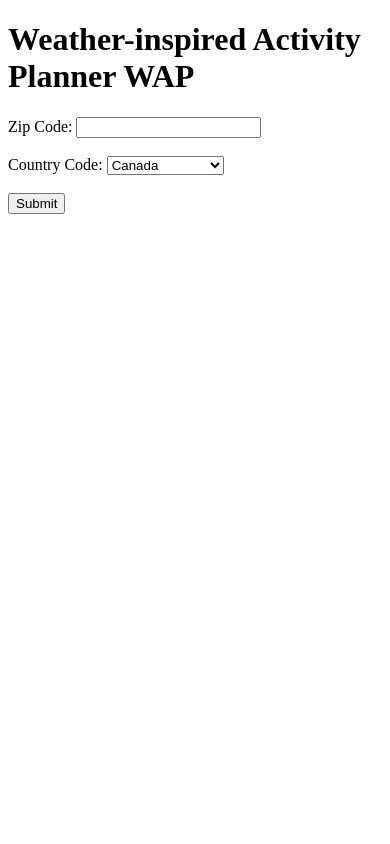
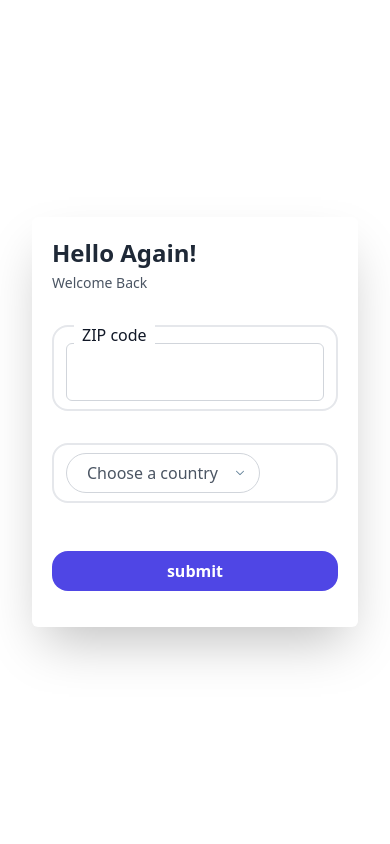
Before and after one commit to zenmonks/hack1, a Django app: page / in a window 390 px wide. Run offline with Django 4.2, Linux system fonts and the light colour scheme; some libraries are stand-ins or nearby versions.

Commit message:
Update index.html

```diff
--- a/syncall/frontend/templates/index.html
+++ b/syncall/frontend/templates/index.html
@@ -4,24 +4,107 @@
     <meta charset="UTF-8">
     <meta name="viewport" content="width=device-width, initial-scale=1.0">
     <title>Home</title>
+     <script src="https://cdn.tailwindcss.com"></script>
 </head>
 <body>
-    <h1>Weather-inspired Activity Planner   WAP</h1>
-    <form id="apiForm" action="{% url 'forecast' %}" method="get">
-        {% csrf_token %}
-        <label for="zipCode">Zip Code:</label>
-        <input type="text" id="zipCode" name="zipCode" required><br><br>
+    <!-- component -->
+<style>
+  .login_img_section {
+  background: linear-gradient(rgba(2,2,2,.7),rgba(0,0,0,.7)),url(https://images.unsplash.com/photo-1650825556125-060e52d40bd0?ixlib=rb-1.2.1&ixid=MnwxMjA3fDB8MHxwaG90by1wYWdlfHx8fGVufDB8fHx8&auto=format&fit=crop&w=1170&q=80) center center;
+}
+</style>
+<div class="h-screen flex">
+          <div class="hidden lg:flex w-full lg:w-1/2 login_img_section
+          justify-around items-center">
+            <div
+                  class="
+                  bg-black
+                  opacity-20
+                  inset-0
+                  z-0"
+                  >
 
-        <label for="countryCode">Country Code:</label>
-        <select id="countryCode" name="countryCode" required>
-            <option value="CA">Canada</option>
-            <option value="IN">India</option>
-            <option value="UK">United Kingdom</option>
-            <option value="US">United States</option>
-        </select><br><br>
+                  </div>
+            <div class="w-full mx-auto px-20 flex-col items-center space-y-6">
+              <h1 class="text-white font-bold text-4xl font-sans">Simple Weather Inspired Activity Planner</h1>
+              <p class="text-white mt-1">The simplest weather</p>
+              <div class="flex justify-center lg:justify-start mt-6">
+                  <a href="#" class="hover:bg-indigo-700 hover:text-white hover:-translate-y-1 transition-all duration-500 bg-white text-indigo-800 mt-4 px-4 py-2 rounded-2xl font-bold mb-2">Hello</a>
+              </div>
+            </div>
+          </div>
+          <div class="flex w-full lg:w-1/2 justify-center items-center bg-white space-y-8">
+            <div class="w-full px-8 md:px-32 lg:px-24">
+            <form class="bg-white rounded-md shadow-2xl p-5">
+              <h1 class="text-gray-800 font-bold text-2xl mb-1">Hello Again!</h1>
+              <p class="text-sm font-normal text-gray-600 mb-8">Welcome Back</p>
+              <div class="flex items-center border-2 mb-8 py-2 px-3 rounded-2xl ">
+                <div class="relative">
+                  <p class="bg-white pt-0 pr-2 pb-0 pl-2 -mt-3 mr-0 mb-0 ml-2 font-medium text-gray-900
+                      absolute" id="zipCode">ZIP code</p>
+                  <input placeholder="" type="text" class="border placeholder-gray-400 focus:outline-none
+                      focus:border-black w-full pt-4 pr-4 pb-4 pl-4 mt-2 mr-0 mb-0 ml-0 text-base block bg-white
+                      border-gray-300 rounded-md"/>
+                </div>
 
-        <button type="submit">Submit</button>
-    </form>
+              </div>
+              <div class="flex items-center border-2 mb-12 py-2 px-3 rounded-2xl ">
+               <!-- component -->
+<!-- This is an example component -->
+<div class="relative ">
+  <svg class="w-2 h-2 absolute top-0 right-0 m-4 pointer-events-none" xmlns="http://www.w3.org/2000/svg" viewBox="0 0 412 232"><path d="M206 171.144L42.678 7.822c-9.763-9.763-25.592-9.763-35.355 0-9.763 9.764-9.763 25.592 0 35.355l181 181c4.88 4.882 11.279 7.323 17.677 7.323s12.796-2.441 17.678-7.322l181-181c9.763-9.764 9.763-25.592 0-35.355-9.763-9.763-25.592-9.763-35.355 0L206 171.144z" fill="#648299" fill-rule="nonzero"/></svg>
+  <select class="border border-gray-300 rounded-full text-gray-600 h-10 pl-5 pr-10 bg-white hover:border-gray-400 focus:outline-none appearance-none" id="countryCode">
+    <option>Choose a country</option>
+    <option>Canada</option>
+    <option>India</option>
+    <option>UK</option>
+    <option>USA</option>
+  </select>
+</div>
+
+
+              </div>
+              <button type="submit" class="block w-full bg-indigo-600 mt-5 py-2 rounded-2xl hover:bg-indigo-700 hover:-translate-y-1 transition-all duration-500 text-white font-semibold mb-2">submit</button>
+              <div class="flex justify-between mt-4">
+
+              </div>
+
+            </form>
+            </div>
+
+          </div>
+      </div>
+    </body>
+</html>
+
+     <!--<script>
+        document.getElementById("apiForm").addEventListener("submit", function(event) {
+            event.preventDefault(); // Prevent form submission
+
+            const zipCode = document.getElementById("zipCode").value;
+            const countryCode = document.getElementById("countryCode").value;
+
+            const apiURL = "{% url 'forecast' %}zip_code=" + zipCode + "&country_code=" + countryCode;
+
+            fetch(apiURL, {
+                method: "GET", // Adjust the method as needed
+                body: JSON.stringify({ zipCode, countryCode }),
+                headers: {
+                    "Content-Type": "application/json"
+                }
+            })
+            .then(response => response.json())
+            .then(data => {
+                // Handle the API response data as needed
+                console.log(data);
+            })
+            .catch(error => {
+                // Handle any errors that occur during the API request
+                console.error("An error occurred:", error);
+            });
+        });
+    </script>-->
+
 
 </body>
 </html>
```
